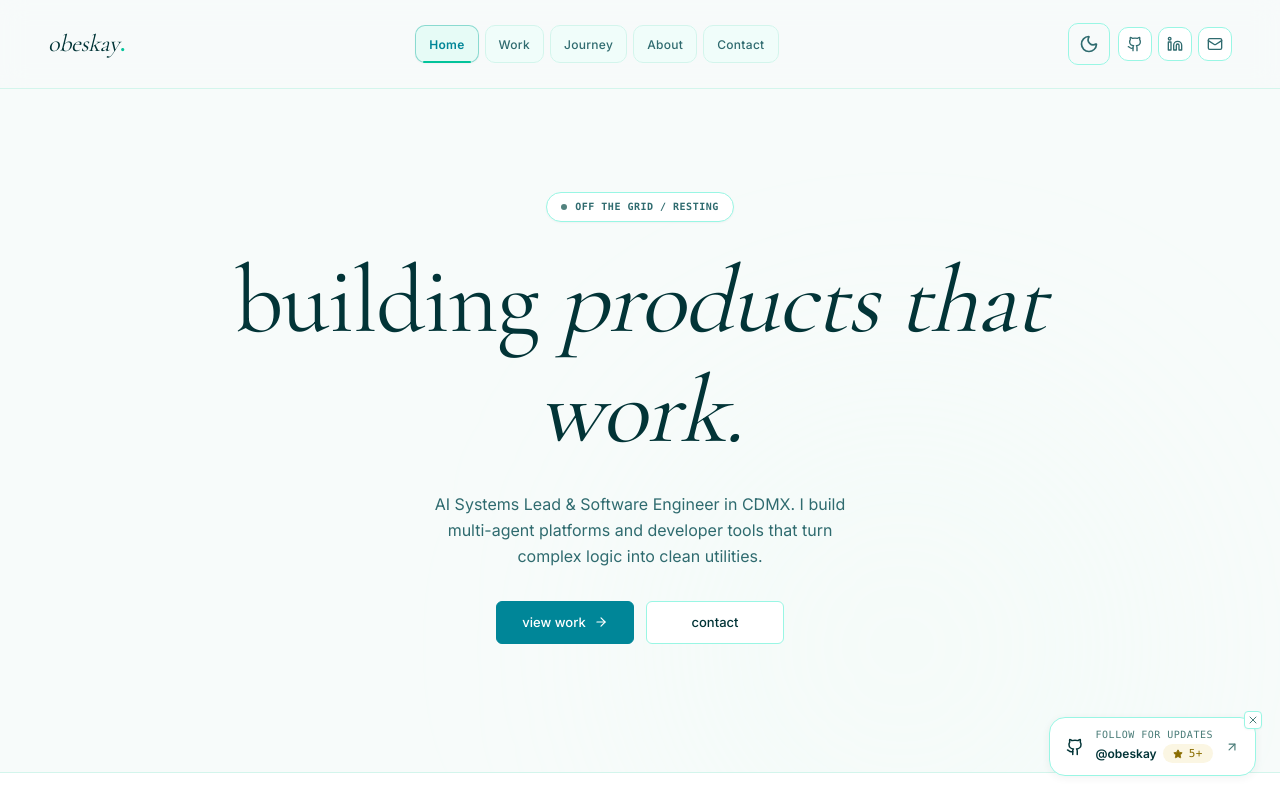
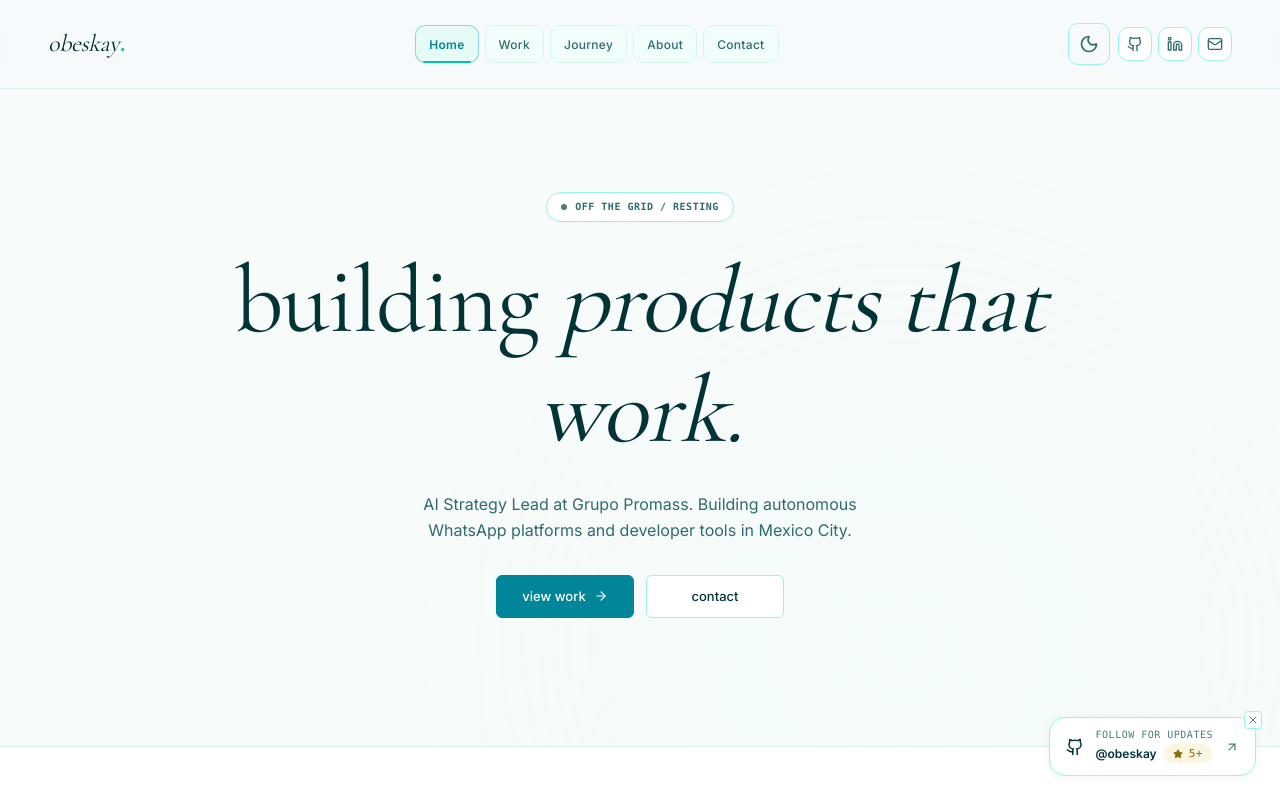
Before and after one commit to obeskay/obeskay-portfolio-new, a Next.js app: page / in a window 1280 px wide. Shown: the top 793 px of the page. Built offline with nearby package versions, Linux system fonts and the light colour scheme.

Commit message:
style: refine hero typography and copy for minimal anti-slop portfolio

```diff
--- a/app/page.tsx
+++ b/app/page.tsx
@@ -260,9 +260,9 @@ export default function Home() {
             initial={{ opacity: 0, y: 15 }}
             animate={{ opacity: 1, y: 0 }}
             transition={{ duration: 0.5, delay: 0.1 }}
-            className="mb-6 text-center"
+            className="mb-6 text-center w-full max-w-5xl"
           >
-            <h1 className="text-5xl sm:text-6xl md:text-7xl lg:text-8xl font-serif text-text-primary tracking-tight leading-[1.05] lowercase max-w-4xl">
+            <h1 className="text-5xl sm:text-6xl md:text-7xl lg:text-8xl font-serif text-text-primary tracking-tight leading-[1.02] lowercase w-full max-w-5xl mx-auto">
               building <span className="italic">products that work.</span>
             </h1>
           </motion.div>
@@ -271,9 +271,9 @@ export default function Home() {
             initial={{ opacity: 0, y: 12 }}
             animate={{ opacity: 1, y: 0 }}
             transition={{ duration: 0.5, delay: 0.2 }}
-            className="text-sm md:text-base text-text-secondary max-w-md mx-auto leading-relaxed mb-8 px-4 font-normal"
+            className="text-sm md:text-base text-text-secondary max-w-lg mx-auto leading-relaxed mb-8 px-4 font-normal"
           >
-            AI Systems Lead & Software Engineer in CDMX. I build multi-agent platforms and developer tools that turn complex logic into clean utilities.
+            AI Strategy Lead at Grupo Promass. Building autonomous WhatsApp platforms and developer tools in Mexico City.
           </motion.p>
 
           <motion.div
```
